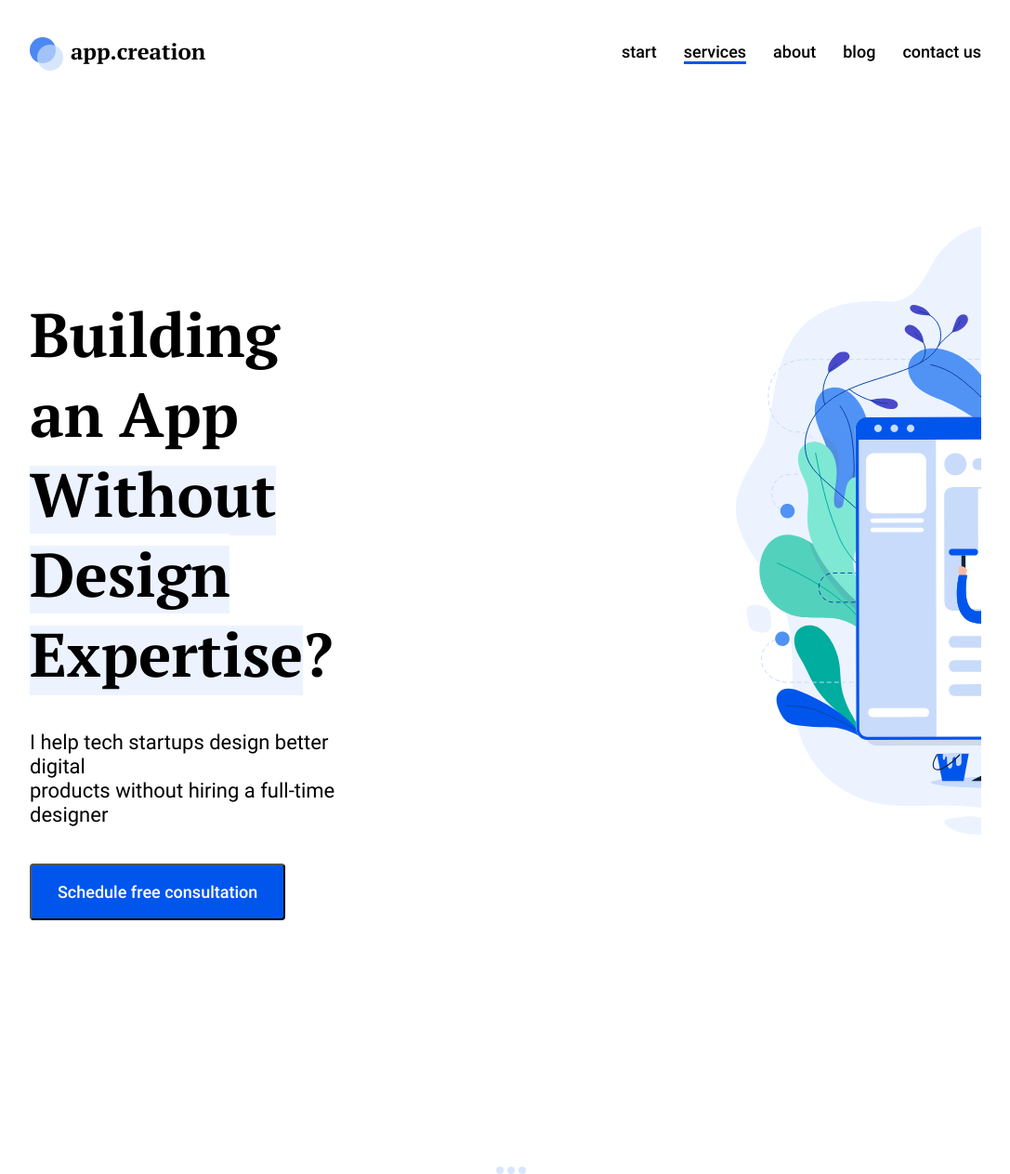
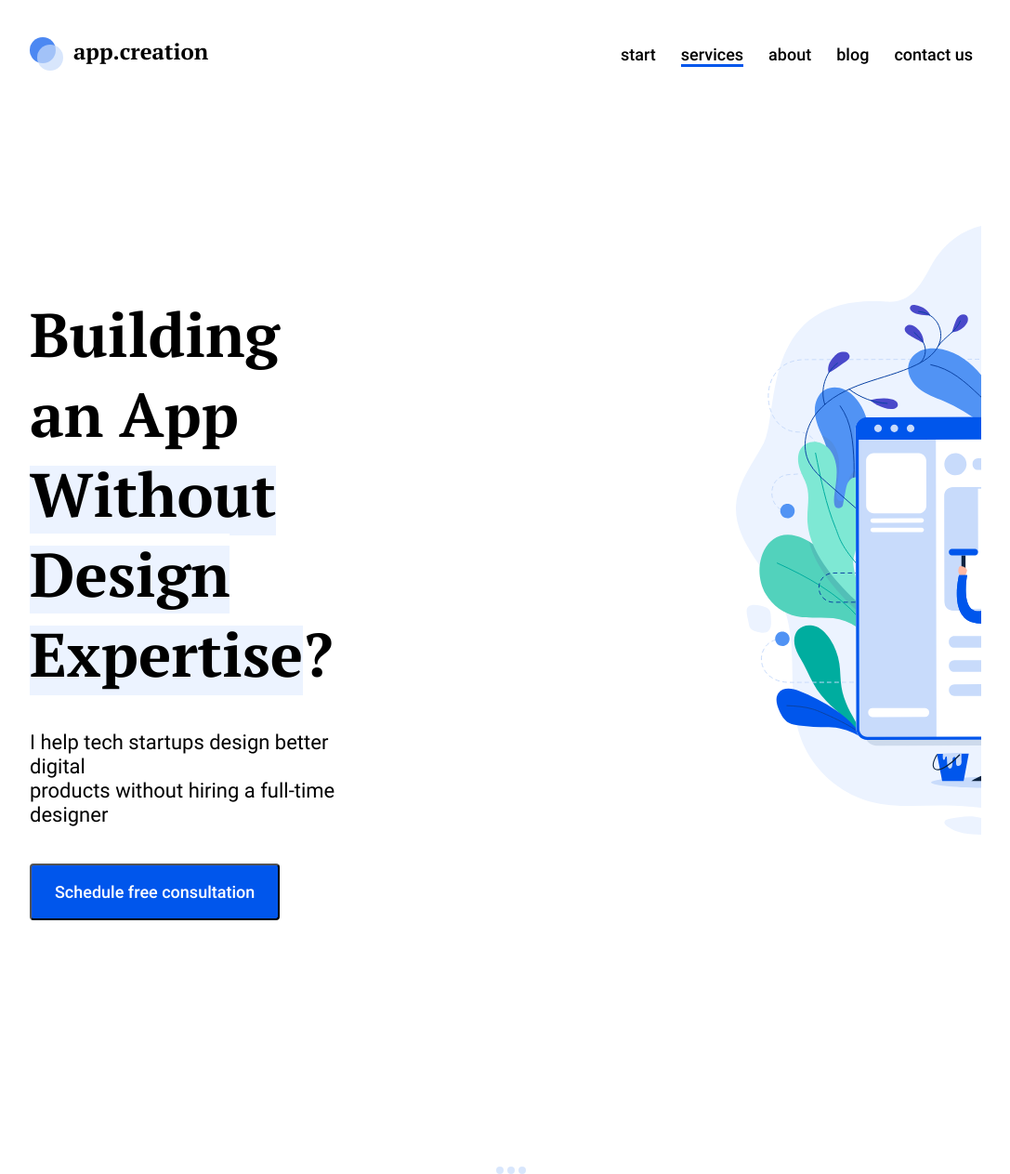
Before and after one commit to WebHeroSchool/UAS, a plain HTML site: page index.html in a window 1280 px wide. Shown: the whole page at 93% size, without its empty margins (96-1183 px from the left). Drawn offline with Linux system fonts and the light colour scheme.

Commit message:
Update styles.css

```diff
--- a/styles.css
+++ b/styles.css
@@ -28,7 +28,7 @@ body {
 .logo {
  position: relative;
  padding: 40px 0;
- padding-left: 44px;
+ padding-left: 47px;
  font: bold 24px/31px pt_serif, arial, helvetica, sans-serif;
  }
 
@@ -42,7 +42,8 @@ body {
 .menu__item {
  position: relative;
  margin-bottom:1px;
- margin-right: 29px;
+ margin-right: 27px;
+ padding-top: 7px;
  font: 500 18px/21px robotomedium, arial, helvetica, sans-serif;
  color: #000;
  text-decoration: none;
@@ -51,7 +52,7 @@ body {
 
 
 .menu__item:last-child {
- margin-right: 0;
+ margin-right: 9px;
 }
 
 
@@ -142,11 +143,11 @@ font: 22px/26px robotoregular, arial, helvetica, sans-serif;
 
 
 .main__button{
-    display: inline-block;
+display: inline-block;
 font: 18px/21px robotomedium, arial, helvetica, sans-serif;
 color: #fff;
 background: #0056EC;
-padding: 18px 28px;
+padding: 18px 25px;
 text-decoration: none;
 border-radius: 4px;
 transition: opacity .5s;
```
